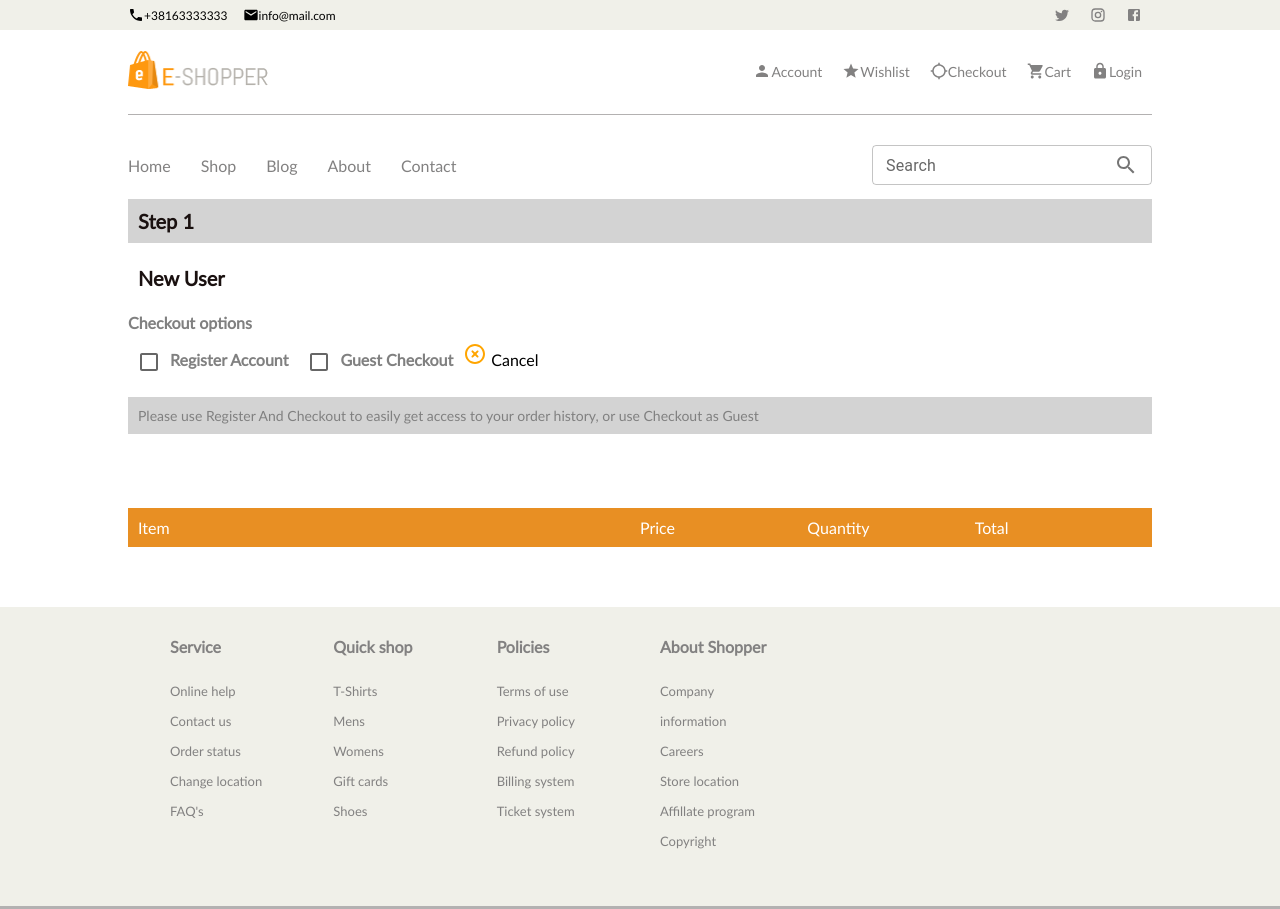
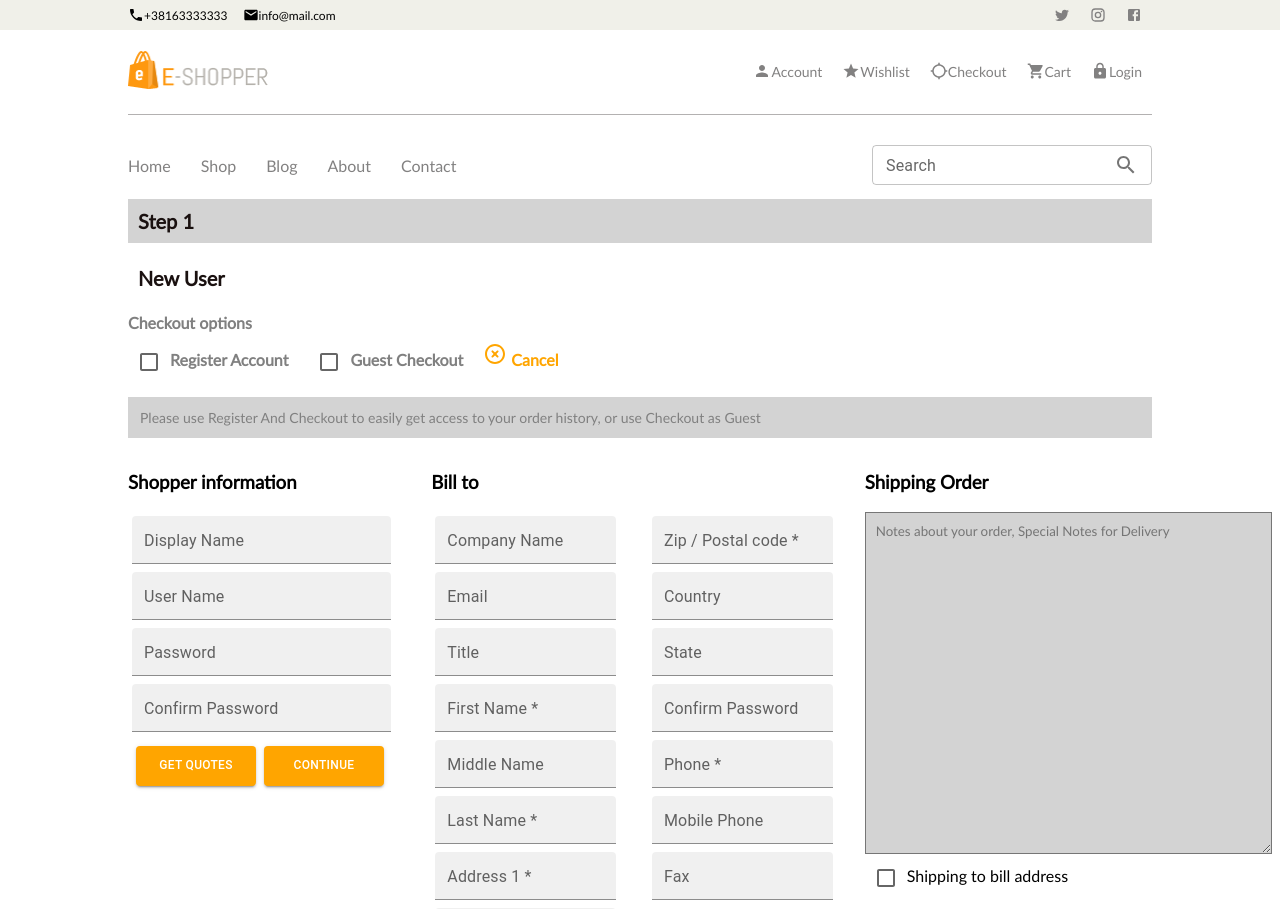
Before and after one commit to abdurahmanselmanovic/nitshop, a React (Create React App) app: page /checkout in a window 1280 px wide. Shown: the top 909 px of the page. Built offline with nearby package versions, Linux system fonts and the light colour scheme; the HTML template or start-up script is replaced by a standard one.

Commit message:
added styles on checkout

```diff
--- a/src/Templates/Checkout/Checkout.jsx
+++ b/src/Templates/Checkout/Checkout.jsx
@@ -1,7 +1,7 @@
 import React from "react";
 import SimplifiedDiv from "../../components/SimplifiedDiv/SimplifiedDiv";
 import HighlightOffRoundedIcon from "@mui/icons-material/HighlightOffRounded";
-import { Checkbox } from "@mui/material";
+import { Button, Checkbox, Grid, TextField } from "@mui/material";
 const Checkout = () => {
 	const styles = {
 		parentDiv: {
@@ -18,7 +18,7 @@ const Checkout = () => {
 		secondtDivSpan: {
 			color: "gray",
 			fontWeight: "600",
-			margin: "0 10px 0 0",
+			margin: "0 20px 0 0",
 		},
 		iconX: {
 			color: "orange",
@@ -27,6 +27,31 @@ const Checkout = () => {
 		thirdDivP: {
 			color: "gray",
 			fontSize: "14px",
+			padding: "12px",
+		},
+		inputs: {
+			margin: "4px",
+			width: "90%",
+			heihgt: "100px",
+		},
+		buttons: {
+			backgroundColor: "orange",
+			color: "white",
+			width: "120px",
+			marginTop: "10px",
+			marginLeft: "8px",
+			height: "40px",
+			fontSize: "12px",
+			border: "none",
+		},
+		spanOrange: {
+			color: "orange",
+			fontWeight: "bold",
+			fontSize: "16px",
+			margin: "-40px 0 0 0",
+		},
+		textBox: {
+			backgroundColor: "lightgray",
 			padding: "10px",
 		},
 	};
@@ -45,7 +70,7 @@ const Checkout = () => {
 				<Checkbox></Checkbox>
 				<span style={styles.secondtDivSpan}>Guest Checkout</span>
 				<HighlightOffRoundedIcon style={styles.iconX} />
-				<span> Cancel</span>
+				<span style={styles.spanOrange}> Cancel</span>
 			</SimplifiedDiv>
 			<SimplifiedDiv style={styles.firstDiv}>
 				<p style={styles.thirdDivP}>
@@ -53,6 +78,172 @@ const Checkout = () => {
 					history, or use Checkout as Guest
 				</p>
 			</SimplifiedDiv>
+			<SimplifiedDiv>
+				<Grid container spacing={2}>
+					<Grid item xs={3.5}>
+						<h3>Shopper information</h3>
+						<TextField
+							style={styles.inputs}
+							size="small"
+							id="filled"
+							label="Display Name"
+							variant="filled"
+						/>
+						<TextField
+							style={styles.inputs}
+							size="small"
+							id="filled"
+							label="User Name"
+							variant="filled"
+						/>
+						<TextField
+							style={styles.inputs}
+							size="small"
+							id="filled"
+							label="Password"
+							variant="filled"
+						/>
+						<TextField
+							style={styles.inputs}
+							size="small"
+							id="filled"
+							label="Confirm Password  "
+							variant="filled"
+						/>
+						<Button style={styles.buttons} variant="contained">
+							Get Quotes
+						</Button>
+						<Button style={styles.buttons} variant="contained">
+							Continue
+						</Button>
+					</Grid>
+					<Grid item xs={5}>
+						<h3>Bill to</h3>
+						<Grid container spacing={2}>
+							<Grid item xs={6}>
+								<TextField
+									size="small"
+									style={styles.inputs}
+									id="filled"
+									label="Company Name"
+									variant="filled"
+								/>
+								<TextField
+									size="small"
+									style={styles.inputs}
+									id="filled"
+									label="Email"
+									variant="filled"
+								/>
+								<TextField
+									size="small"
+									style={styles.inputs}
+									id="filled"
+									label="Title"
+									variant="filled"
+								/>
+								<TextField
+									size="small"
+									style={styles.inputs}
+									id="filled"
+									label="First Name *"
+									variant="filled"
+								/>
+								<TextField
+									size="small"
+									style={styles.inputs}
+									id="filled"
+									label="Middle Name"
+									variant="filled"
+								/>
+								<TextField
+									size="small"
+									style={styles.inputs}
+									id="filled"
+									label="Last Name * "
+									variant="filled"
+								/>
+								<TextField
+									size="small"
+									style={styles.inputs}
+									id="filled"
+									label="Address 1 *"
+									variant="filled"
+								/>
+								<TextField
+									size="small"
+									style={styles.inputs}
+									id="filled"
+									label="Address 2"
+									variant="filled"
+								/>
+							</Grid>
+							<Grid item xs={6}>
+								<TextField
+									size="small"
+									style={styles.inputs}
+									id="filled"
+									label="Zip / Postal code *"
+									variant="filled"
+								/>
+								<TextField
+									size="small"
+									style={styles.inputs}
+									id="filled"
+									label="Country"
+									variant="filled"
+								/>
+								<TextField
+									size="small"
+									style={styles.inputs}
+									id="filled"
+									label="State"
+									variant="filled"
+								/>
+								<TextField
+									style={styles.inputs}
+									size="small"
+									id="filled"
+									label="Confirm Password"
+									variant="filled"
+								/>
+								<TextField
+									size="small"
+									style={styles.inputs}
+									id="filled"
+									label="Phone *"
+									variant="filled"
+								/>
+								<TextField
+									size="small"
+									style={styles.inputs}
+									id="filled"
+									label="Mobile Phone"
+									variant="filled"
+								/>
+								<TextField
+									size="small"
+									style={styles.inputs}
+									id="filled"
+									label="Fax"
+									variant="filled"
+								/>
+							</Grid>
+						</Grid>
+					</Grid>
+					<Grid item xs={3.5}>
+						<h3>Shipping Order</h3>
+						<textarea
+							style={styles.textBox}
+							rows="20"
+							cols="50"
+							placeholder="Notes about your order, Special Notes for Delivery"
+						></textarea>
+						<Checkbox></Checkbox>
+						<span>Shipping to bill address</span>
+					</Grid>
+				</Grid>
+			</SimplifiedDiv>
 		</SimplifiedDiv>
 	);
 };
```
